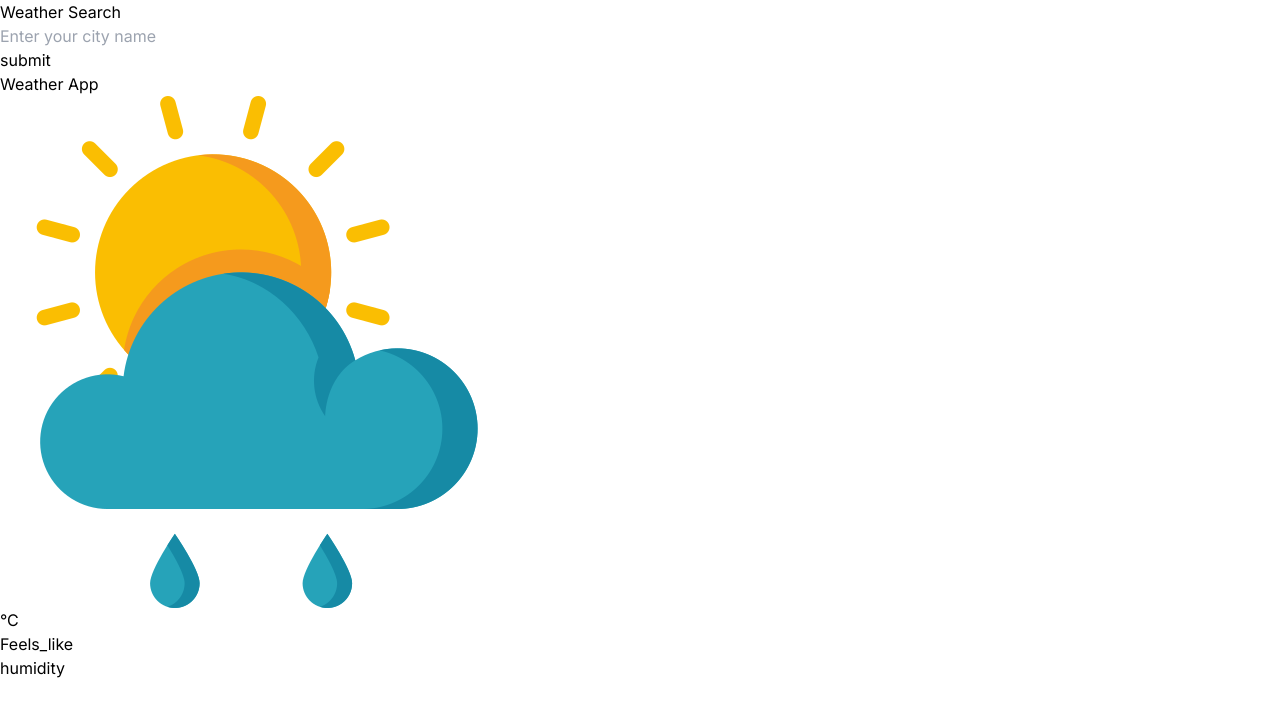
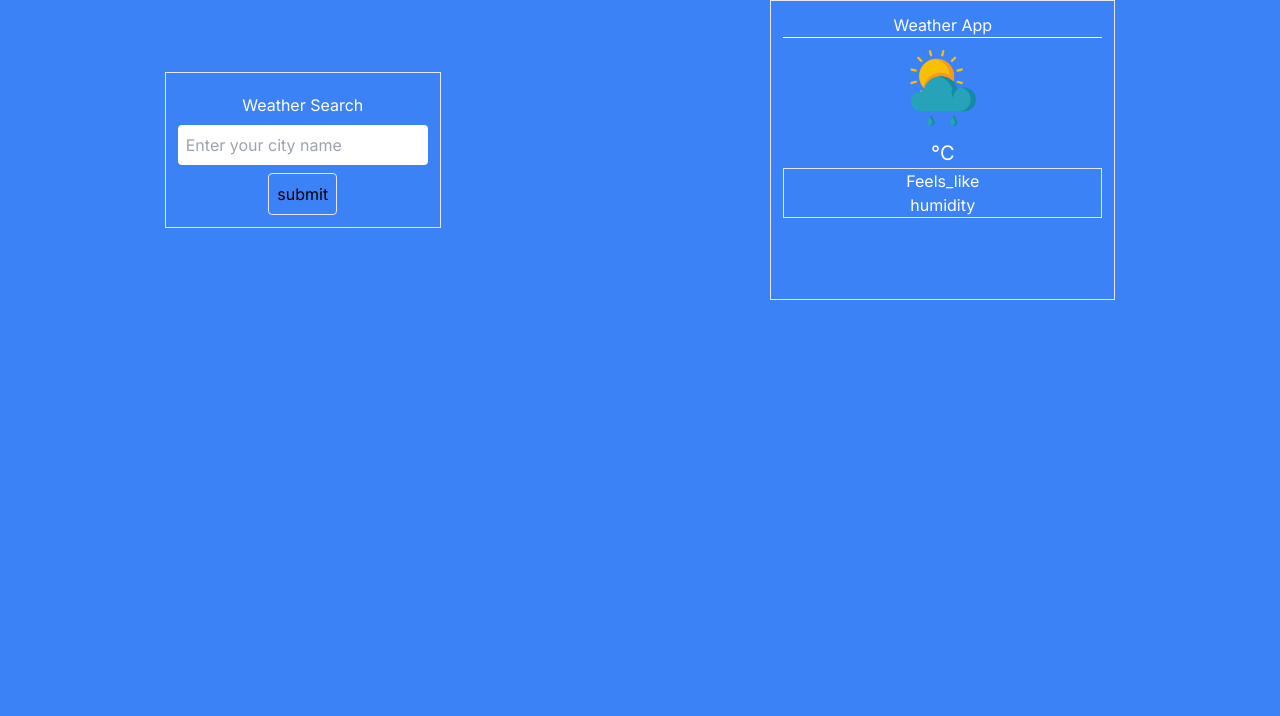
Before and after one commit to Pankajkumar34/weatherApp, a Next.js app: page / in a window 1280 px wide. Shown: the top 716 px of the page. Built offline with nearby package versions, Linux system fonts and the light colour scheme; no server answers.

Commit message:
tailwind

```diff
--- a/app/page.tsx
+++ b/app/page.tsx
@@ -1,4 +1,4 @@
-import Weather from "@/components/weather";
+import Weather from "@/Components/weather";
 
 export default function Home() {
   return (
--- a/tailwind.config.ts
+++ b/tailwind.config.ts
@@ -3,7 +3,7 @@ import type { Config } from "tailwindcss";
 const config: Config = {
   content: [
     "./pages/**/*.{js,ts,jsx,tsx,mdx}",
-    "./components/**/*.{js,ts,jsx,tsx,mdx}",
+    "./Components/**/*.{js,ts,jsx,tsx,mdx}",
     "./app/**/*.{js,ts,jsx,tsx,mdx}",
   ],
   theme: {
```
